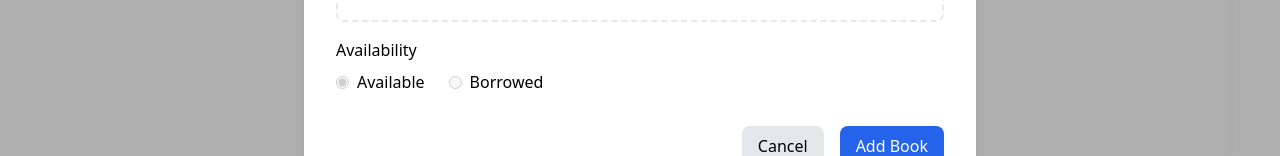
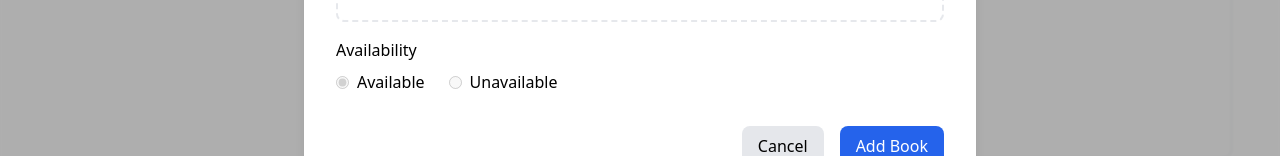
Before and after one commit to ThiagoMathe/Biblioteca-Projeto, a React (Vite) app in the folder frontend/: page /book-management in a window 1280 px wide. Both pictures are taken after typing "Sample" into the empty fields and a click on the button "Add Book". Shown: the part 546-702 px from the top of the page. Built offline with nearby package versions, Linux system fonts and the light colour scheme.

Commit message:
refactor: reuse BookModal for both add and edit

```diff
--- a/frontend/src/components/BookModal.tsx
+++ b/frontend/src/components/BookModal.tsx
@@ -1,19 +1,31 @@
-import { useState } from 'react';
+import { useEffect, useState } from 'react';
 import Dropzone from './ui/Dropzone';
+import { Book } from '../models/book';
 
 interface BookModalProps {
+    modal: {
+        type: "add" | "edit" | null,
+        info: Book | null
+    }
     close: Function
 }
 
-export default function BookModal({ close }: BookModalProps) {
+export default function BookModal({ modal, close }: BookModalProps) {
     const [formData, setFormData] = useState({
         title: '',
         author: '',
         genre: '',
         format: '',
-        publicationDate: '',
-        availability: 'Available' as 'Available' | 'Borrowed'
+        pubDate: '',
+        availability: 'Available' as 'Available' | 'Unavailable',
+        imageBase64: '',
     });
+
+    useEffect(() => {
+        if (modal.info != null) {
+            setFormData(modal.info)
+        }
+    }, [modal.info])
 
     const [errorMessage, setErrorMessage] = useState('');
 
@@ -21,40 +33,46 @@ export default function BookModal({ close }: BookModalProps) {
         setFormData((prev) => ({
             ...prev,
             [field]: value,
-            availability: field === 'format' && value !== 'Physic' ? 'Available' : prev.availability
+            ...(field === 'format' && value !== 'Physic' && {
+                availability: 'Available',
+            }),
         }));
     };
 
+
     const validateForm = () => {
-        const today = new Date().toISOString().split('T')[0];
-        const { title, author, genre, format, publicationDate } = formData;
+        const { title, author, genre, format, pubDate } = formData;
 
-        if (!title.trim() || !author.trim() || !genre || !format || !publicationDate) {
-            setErrorMessage('Please fill out all fields before adding a book.');
+        if (!title.trim() || !author.trim() || !genre || !format || !pubDate) {
+            setErrorMessage(`Please fill out all fields before ${modal.type === "add" ? "adding" : "editing"} a book.`);
             return false;
         }
 
-        if (publicationDate > today) {
-            setErrorMessage('Publication date cannot be in the future.');
+        if (modal.info === formData) {
+            setErrorMessage("nenhuma mudança!");
             return false;
         }
-
         setErrorMessage('');
         return true;
     };
 
     const handleSubmit = (e: React.FormEvent) => {
         e.preventDefault();
-        if (!validateForm()) return;
+        if (!validateForm() || modal.type === null) return;
 
-        /* mudar pra api */
-        console.log(formData);
+        if (modal.type === "add") {
+            console.log("add", formData);
+        } else {
+            console.log("edit", formData);
+        }
     };
 
     return (
         <div className='fixed inset-0 bg-black bg-opacity-30 backdrop-blur-[1.5px] flex justify-center items-center z-50'>
             <div className="w-full max-w-2xl p-8 bg-white rounded-xl shadow-lg m-4">
-                <h2 className="text-2xl font-bold ">Add New Book</h2>
+                <h2 className="text-2xl font-bold ">
+                    {modal.type == "add" ? "Add New" : "Edit"} Book
+                </h2>
                 {errorMessage && (
                     <p className="text-sm text-red-600 -mb-6 mt-1">{errorMessage}</p>
                 )}
@@ -121,8 +139,8 @@ export default function BookModal({ close }: BookModalProps) {
                             <input
                                 type="date"
                                 className="w-full border rounded-lg px-4 py-2"
-                                value={formData.publicationDate}
-                                onChange={(e) => handleChange('publicationDate', e.target.value)}
+                                value={formData.pubDate}
+                                onChange={(e) => handleChange('pubDate', e.target.value)}
                                 max={new Date().toISOString().split('T')[0]}
                             />
                         </div>
@@ -147,12 +165,12 @@ export default function BookModal({ close }: BookModalProps) {
                             <label className="flex items-center gap-2">
                                 <input
                                     type="radio"
-                                    value="Borrowed"
-                                    checked={formData.availability === 'Borrowed'}
-                                    onChange={() => handleChange('availability', 'Borrowed')}
+                                    value="Unavailable"
+                                    checked={formData.availability === 'Unavailable'}
+                                    onChange={() => handleChange('availability', 'Unavailable')}
                                     disabled={formData.format !== 'Physic'}
                                 />
-                                Borrowed
+                                Unavailable
                             </label>
                         </div>
                     </div>
@@ -169,7 +187,7 @@ export default function BookModal({ close }: BookModalProps) {
                             type="submit"
                             className="px-4 py-2 rounded-lg bg-blue-600 text-white hover:bg-blue-700"
                         >
-                            Add Book
+                            {modal.type === "add" ? "Add" : "Edit"} Book
                         </button>
                     </div>
                 </form>
--- a/frontend/src/models/book.ts
+++ b/frontend/src/models/book.ts
@@ -1,10 +1,12 @@
 export interface Book {
+  id: number
   title: string
   author: string
   genre: string
   format: "Hybrid" | "Digital" | "Physic"
   availability: "Available" | "Unavailable"
   pubDate: string
+  imageBase64: string
 }
 
 export type BookForm = Omit<Book, 'id'>;
--- a/frontend/src/reducers/admin/BookManagementReducer.tsx
+++ b/frontend/src/reducers/admin/BookManagementReducer.tsx
@@ -9,6 +9,10 @@ type BookManagementStateType = {
         direction: "asc" | "desc"
     } | null,
     currentPage: number,
+    modal: {
+        type: "edit" | "add" | null,
+        info: Book | null,
+    }
 }
 
 type BookAction =
@@ -17,13 +21,18 @@ type BookAction =
     | { type: "SET_SEARCH_TERM"; payload: string }
     | { type: "SET_SORT_CONFIG"; payload: { key: keyof Book; direction: "asc" | "desc" } }
     | { type: "SET_CURRENT_PAGE"; payload: number }
+    | { type: "SET_MODAL"; payload: { type: "edit" | "add" | null, info: Book | null } }
 
 export const initialBookManagementState: BookManagementStateType = {
     books: [],
     totalPages: 1,
     searchTerm: "",
     sortConfig: { key: "title", direction: "asc" },
-    currentPage: 1
+    currentPage: 1,
+    modal: {
+        type: null,
+        info: null
+    }
 }
 
 export function BookManagementReducer(state: BookManagementStateType, action: BookAction) {
@@ -38,6 +47,8 @@ export function BookManagementReducer(state: BookManagementStateType, action: Bo
             return { ...state, sortConfig: action.payload }
         case "SET_CURRENT_PAGE":
             return { ...state, currentPage: action.payload }
+        case "SET_MODAL":
+            return { ...state, modal: action.payload }
         default:
             return state
     }
--- a/frontend/src/view/admin/BookManagementPage.tsx
+++ b/frontend/src/view/admin/BookManagementPage.tsx
@@ -20,12 +20,13 @@ export default function BookManagementPage() {
         sortConfig,
         currentPage,
         inputSearchTerm,
+        modal,
         setInputSearchTerm,
         setSortConfig,
         setCurrentPage,
         onInputKeyDown,
+        setModal,
     } = useBookManagement()
-    const [modal, setModal] = useState<boolean>(false)
 
     const renderSortIcon = (key: keyof Book) => {
         if (sortConfig?.key !== key) return null;
@@ -40,15 +41,15 @@ export default function BookManagementPage() {
     return (
         <main className="h-full flex-1 overflow-hidden px-12 py-9 flex flex-col gap-6">
 
-            {modal && (
-                <BookModal close={() => setModal(false)} />
+            {modal.type != null && (
+                <BookModal modal={modal} close={() => setModal(null)} />
             )}
 
             <div className="flex justify-between items-center">
                 <h1 className="text-3xl font-bold">Manage Books</h1>
                 <button
                     className="bg-[#ebedf2] rounded-2xl py-1 px-4 font-medium text-sm hover:bg-[#e0e2e8] transition"
-                    onClick={(() => { setModal(true) })}
+                    onClick={(() => { setModal('add') })}
                 >
                     Add Book
                 </button>
@@ -96,7 +97,8 @@ export default function BookManagementPage() {
                     </thead>
                     <tbody>
                         {books.length > 0 ? (
-                            books.map((book, i) => (
+                            books.map((book, i) =>
+                            (
                                 <tr
                                     key={i}
                                     className="border-b border-gray-200 hover:bg-gray-50"
@@ -125,7 +127,7 @@ export default function BookManagementPage() {
                                     </td>
                                     <td className="px-4 py-3 w-44">{book.pubDate}</td>
                                     <td className="px-4 py-3 text-blue-700 font-medium flex gap-1 flex-wrap">
-                                        <button className="hover:underline">Edit</button>|
+                                        <button className="hover:underline" onClick={() => {setModal("edit", book)}}>Edit</button>|
                                         <button className="hover:underline">Remove</button>
                                     </td>
                                 </tr>
--- a/frontend/src/viewmodels/admin/useBookManagement.ts
+++ b/frontend/src/viewmodels/admin/useBookManagement.ts
@@ -23,11 +23,16 @@ export const useBookManagement = () => {
     dispatch({ type: "SET_CURRENT_PAGE", payload: page });
   };
 
+  /* mudar // get da api */
   const onInputKeyDown = (e: React.KeyboardEvent<HTMLInputElement>) => {
     if (e.key === "Enter") {
       setSearchTerm(inputSearchTerm.trim());
     }
   };
+
+  const setModal = (type: "edit" | "add" | null, info: Book | null = null) => {
+    dispatch({ type: "SET_MODAL", payload: { type, info } })
+  }
 
   useEffect(() => {
     const sortedBooks = state.sortConfig
@@ -49,7 +54,6 @@ export const useBookManagement = () => {
           try {
             let res;
             if (state.searchTerm.trim() === "") {
-              console.log("s")
               res = await api.get("/api/livros", {
                 params: { page: state.currentPage }
               });
@@ -73,9 +77,11 @@ export const useBookManagement = () => {
     sortConfig: state.sortConfig,
     currentPage: state.currentPage,
     inputSearchTerm,
+    modal: state.modal,
     setInputSearchTerm,
     setSortConfig,
     setCurrentPage,
     onInputKeyDown,
+    setModal,
   };
 };
```
